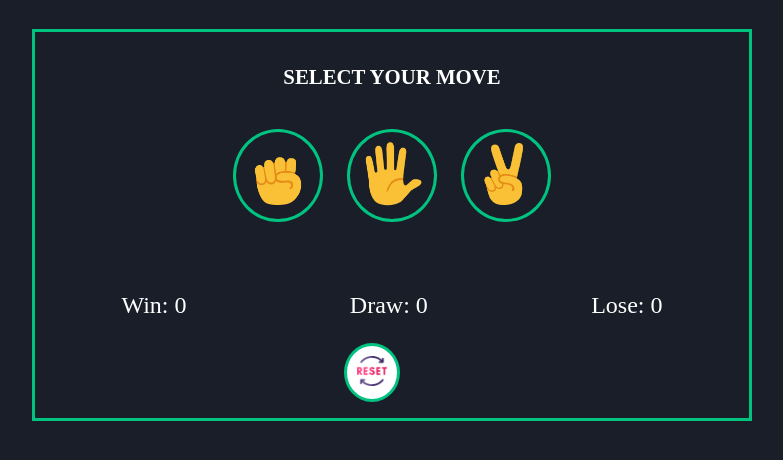
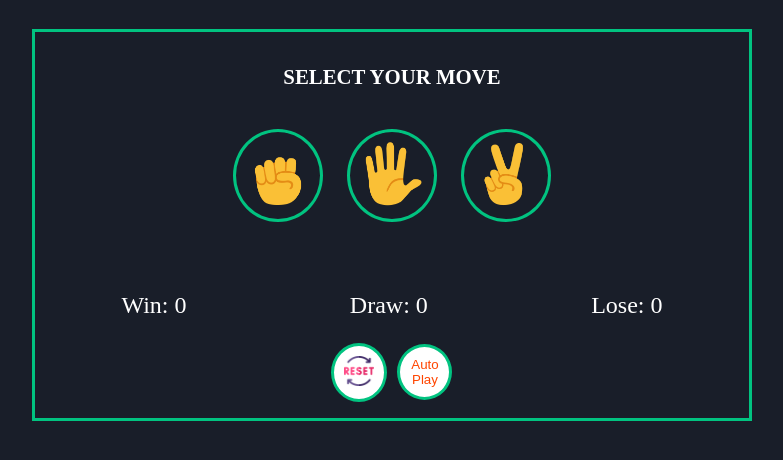
Before and after one commit to ahmedcole/game-1, a plain HTML site: page index.html in a window 1280 px wide. Shown: the part 122-582 px from the top of the page, without its empty margins (248-1031 px from the left). Drawn offline with Linux system fonts and the light colour scheme.

Commit message:
add new features name auto play,  also add some open graph meta tags

```diff
--- a/game.js
+++ b/game.js
@@ -13,11 +13,9 @@ const scoreUpdate = JSON.parse(localStorage.getItem("score")) || {
 
 // generate a random number for computer move
 
-let computerMove;
-
 function generatingComputerMove() {
   const randomNumber = Math.floor(Math.random() * 3);
-
+  let computerMove = "";
   if (randomNumber === 0) {
     computerMove = "rock";
   } else if (randomNumber === 1) {
@@ -25,11 +23,14 @@ function generatingComputerMove() {
   } else {
     computerMove = "scissors";
   }
+  return computerMove;
 }
 
 // generatingComputerMove();
 
 function compareMove(userMove) {
+  const computerMove = generatingComputerMove();
+
   if (userMove === computerMove) {
     moveOutput.innerHTML = "Draw!";
     result.innerHTML = `You <img src="${userMove}-emoji.png" />
@@ -56,3 +57,31 @@ function compareMove(userMove) {
 scoreDraw.innerText = `Draw: ${scoreUpdate.draw}`;
 scoreWin.innerText = `Win: ${scoreUpdate.win}`;
 scoreLose.innerText = `Lose: ${scoreUpdate.lose}`;
+
+function resetGame() {
+  scoreUpdate.draw = 0;
+  scoreUpdate.win = 0;
+  scoreUpdate.lose = 0;
+  scoreDraw.innerText = `Draw: ${scoreUpdate.draw}`;
+  scoreWin.innerText = `Win: ${scoreUpdate.win}`;
+  scoreLose.innerText = `Lose: ${scoreUpdate.lose}`;
+  localStorage.removeItem("score");
+}
+
+// auto play
+
+let autoPlay = false;
+let intervalTime;
+
+function autoPlayGame() {
+  if (!autoPlay) {
+    intervalTime = setInterval(() => {
+      const autoMove = generatingComputerMove();
+      compareMove(autoMove);
+    }, 3000);
+    autoPlay = true;
+  } else {
+    clearInterval(intervalTime);
+    autoPlay = false;
+  }
+}
--- a/index.html
+++ b/index.html
@@ -3,6 +3,16 @@
   <head>
     <meta charset="UTF-8" />
     <meta name="viewport" content="width=device-width, initial-scale=1.0" />
+    <!-- open graph socialmedia card -->
+    <meta property="og:title" content="Ahmed Rock Paper Scissors game" />
+    <meta
+      property="og:description"
+      content="This project is a rock paper scissors game build using htnl css and javascipt"
+    />
+    <meta property="og:image" content="ahmed.png" />
+
+    <meta property="og:type" content="website" />
+    <meta property="og:site_name" content="const_deedev" />
     <title>Rock Paper Scissors</title>
     <link rel="stylesheet" href="style.css" />
     <script src="game.js" defer></script>
@@ -31,19 +41,14 @@
       <div class="score">
         <span>Win: 0</span><span>Draw: 0</span><span>Lose: 0</span>
       </div>
-      <button
-        class="reset-btn"
-        onclick="
-        scoreUpdate.draw = 0;
-        scoreUpdate.win = 0;
-        scoreUpdate.lose = 0;
-        scoreDraw.innerText = `Draw: ${scoreUpdate.draw}`;
-        scoreWin.innerText = `Win: ${scoreUpdate.win}`;
-        scoreLose.innerText = `Lose: ${scoreUpdate.lose}`;
-      localStorage.removeItem('score');"
-      >
-        <img src="reset.png" alt="" />
-      </button>
+      <div class="btn-game">
+        <button class="reset-btn" onclick="resetGame()">
+          <img src="reset.png" alt="" />
+        </button>
+        <button class="auto-play-btn" onclick="autoPlayGame()">
+          Auto Play
+        </button>
+      </div>
     </div>
   </body>
 </html>
--- a/style.css
+++ b/style.css
@@ -65,15 +65,27 @@ img {
 .score span {
   font-size: 1.5rem;
 }
+.btn-game {
+  margin-top: 1.5rem;
+  display: flex;
+  align-items: center;
+  justify-content: center;
+  gap: 10px;
+}
 .reset-btn {
-  margin-top: 1.5rem;
   background-color: #ffffff;
-  margin-inline-start: 43%;
+
 }
 .reset-btn img {
   width: 30px;
 }
 
+.auto-play-btn {
+  width: 55px;
+  border-radius: 50%;
+  background-color: #ffffff;
+  color: orangered;
+}
 @media (max-width: 820px) {
   body {
     .game-area {
```
Also changed, not shown: ahmed.png (added).
